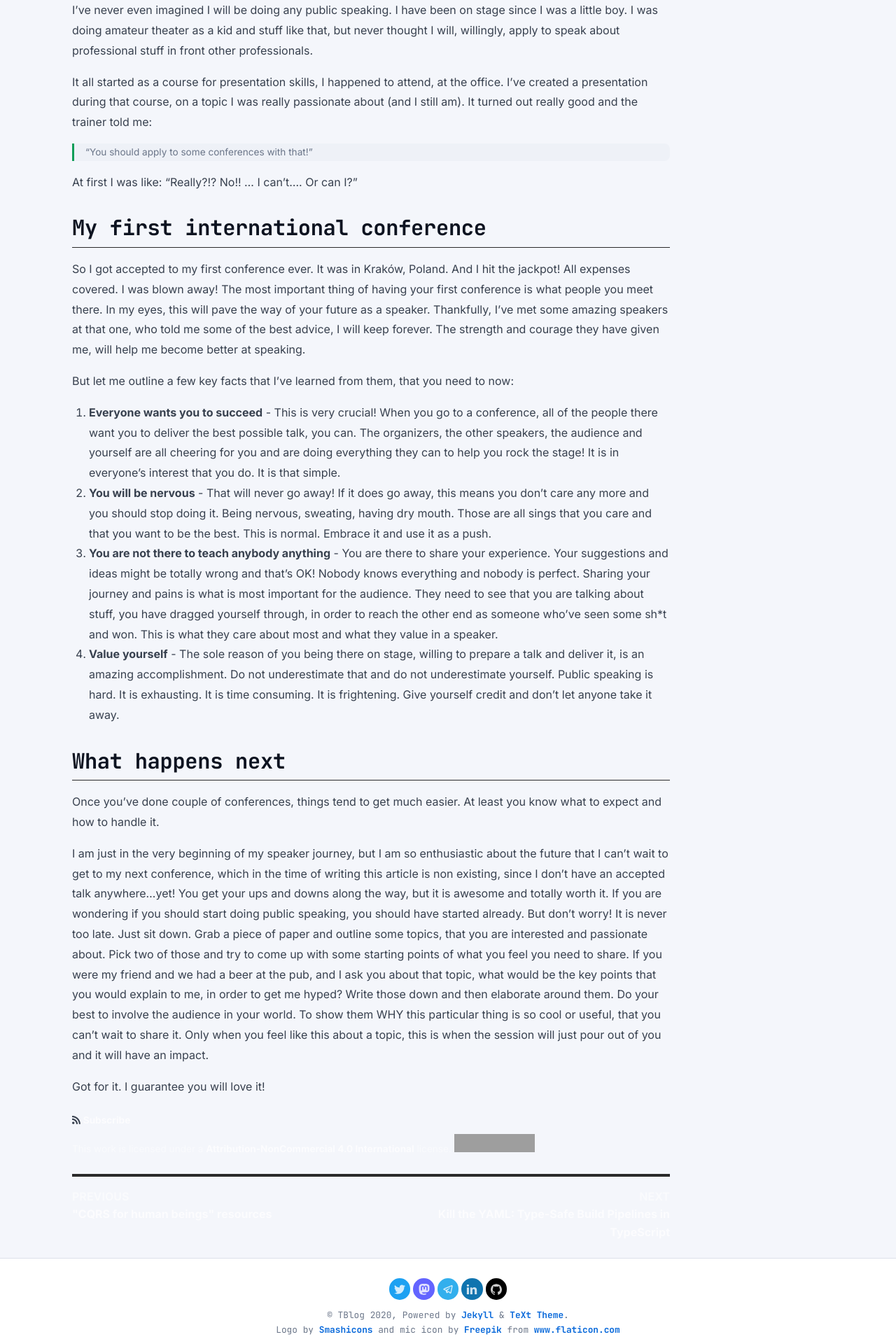
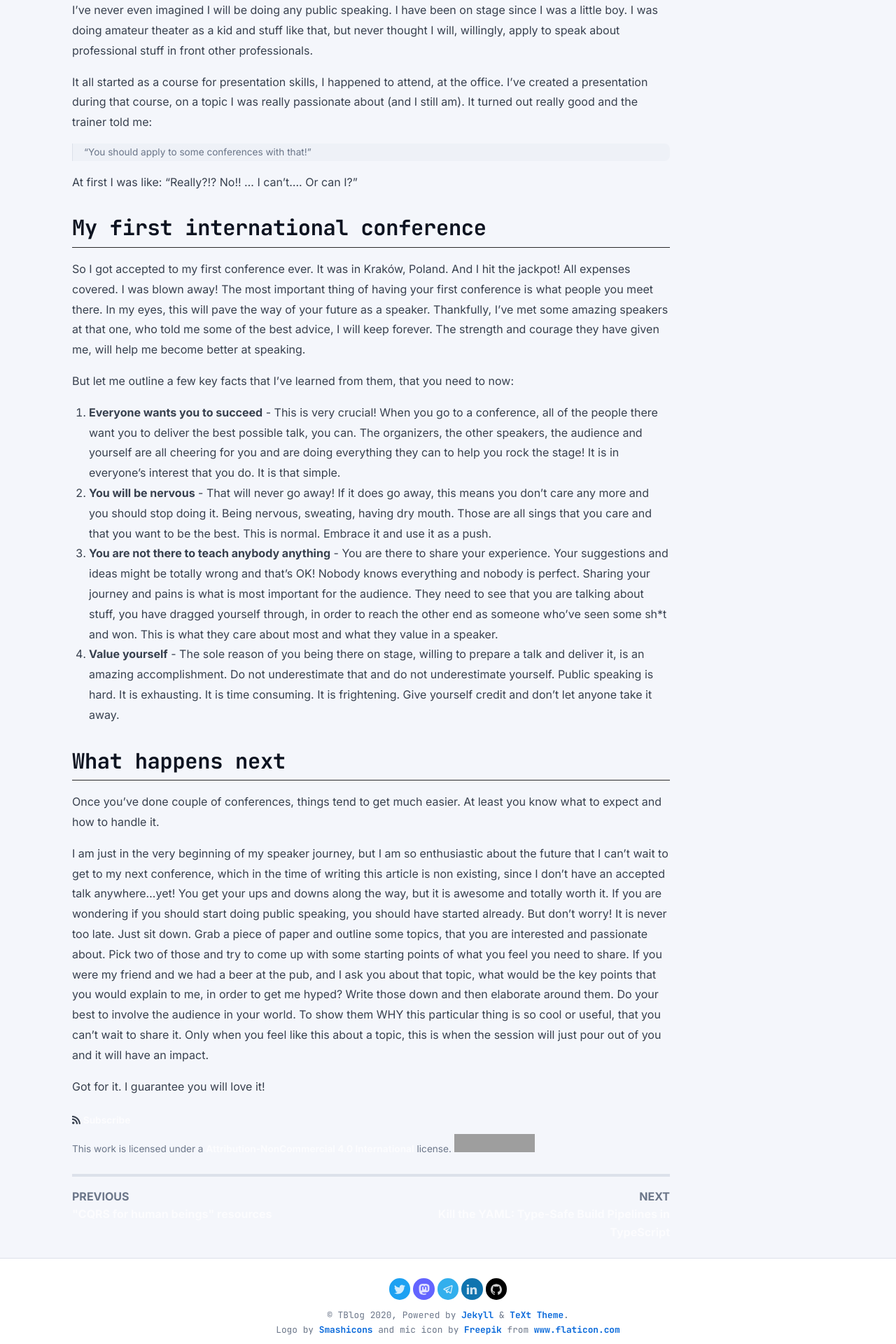
Before and after one commit to totollygeek/totollygeek.github.io, a Jekyll site: the page built from _posts/2019-06-07-my-experience-as-a-public-speaker-so-far.md, in a window 1280 px wide. Shown: the part 642-2562 px from the top of the page at 70% size. Built offline with Jekyll 4.4.1, drawn with Linux system fonts in a browser that asks for light colours; nearby versions of some CDN libraries; grey boxes are pictures that could not be loaded.

Commit message:
Update some styles

```diff
--- a/_sass/custom.scss
+++ b/_sass/custom.scss
@@ -225,17 +225,6 @@
   background-blend-mode: multiply;
   background-color: rgba(8, 11, 18, .72) !important;
 }
-.article__header--overlay .overlay::after {
-  content: "";
-  position: absolute;
-  inset: 0;
-  background-image:
-    linear-gradient(rgba(54, 226, 122, .04) 1px, transparent 1px),
-    linear-gradient(90deg, rgba(54, 226, 122, .04) 1px, transparent 1px);
-  background-size: 32px 32px;
-  pointer-events: none;
-}
-
 .article__header--overlay .hero__content {
   position: relative;
   z-index: 1;
@@ -300,17 +289,6 @@
   background-position: center;
   background-blend-mode: multiply;
 }
-.term-hero::before {
-  content: "";
-  position: absolute;
-  inset: 0;
-  background:
-    linear-gradient(rgba(54, 226, 122, .05) 1px, transparent 1px),
-    linear-gradient(90deg, rgba(54, 226, 122, .05) 1px, transparent 1px);
-  background-size: 34px 34px;
-  pointer-events: none;
-}
-
 .term-hero__window {
   position: relative;
   z-index: 1;
@@ -461,7 +439,7 @@
   border-bottom-color: var(--accent);
 }
 .article__content blockquote {
-  border-left: 3px solid var(--accent);
+  border-left: 1px solid var(--surface-border);
   background: var(--bg-elev-2);
   color: var(--text-dim);
   border-radius: 0 8px 8px 0;
@@ -531,3 +509,21 @@
 /* ---------- Article meta (date, author, tags) ---------- */
 
 .article__info { color: var(--text-dim); }
+
+/* ---------- Article footer (subscribe / license / prev-next) ---------- */
+
+.article__license { color: var(--text-dim); }
+.article__license a,
+.article__subscribe a { color: var(--text); }
+.article__license a:hover,
+.article__subscribe a:hover { color: var(--accent); }
+
+.article__section-navigator {
+  border-top-color: var(--surface-border);
+  & > .previous,
+  & > .next {
+    & > span { color: var(--text-dim); }
+    & > a { color: var(--text-strong); }
+    & > a:hover { color: var(--accent); }
+  }
+}
```
